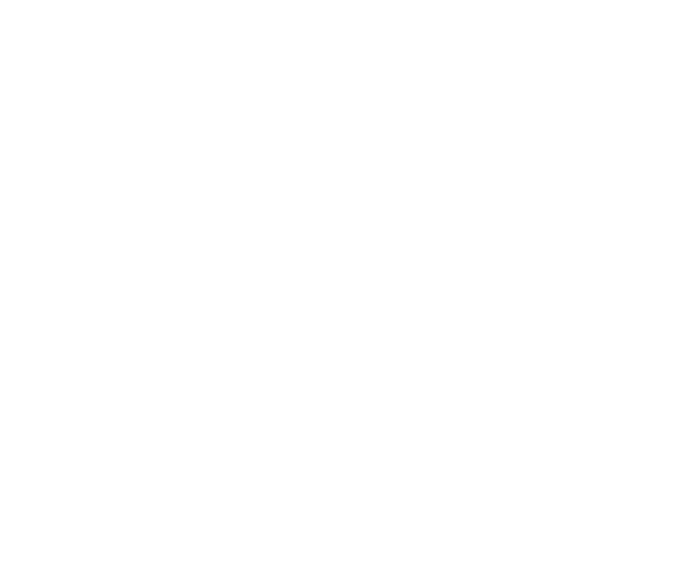
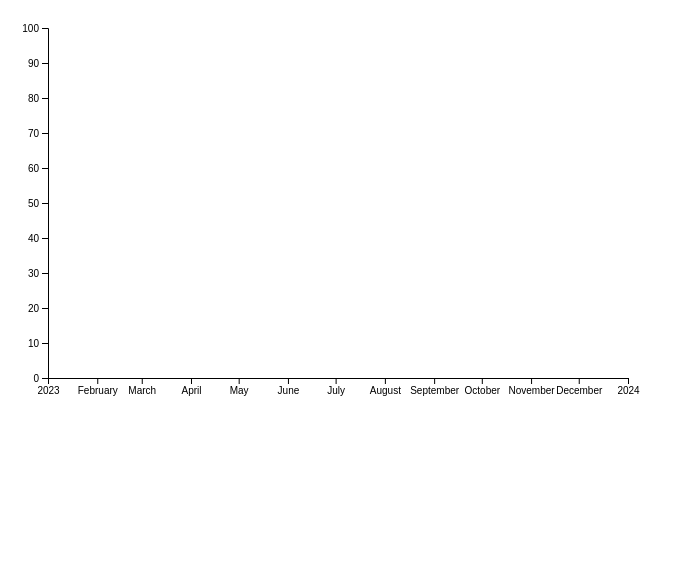
Before and after one commit to maya-edstrom/unit-3, a plain HTML site: page index.html in a window 1280 px wide. Shown: the whole page, without its empty margins (0-679 px from the left). Drawn offline with nearby package versions, Linux system fonts and the light colour scheme.

Commit message:
added code for graphics to index

```diff
--- a/index.html
+++ b/index.html
@@ -32,6 +32,41 @@
         <script src="https://ajax.googleapis.com/ajax/libs/d3js/7.8.5/d3.min.js"></script>
         <script type="module">
 
+            const width = 640;
+            const height = 400;
+            const marginTop = 20;
+            const marginRight = 20;
+            const marginBottom = 30;
+            const marginLeft = 40;
+
+            // Declare the x (horizontal position) scale.
+            const x = d3.scaleUtc()
+                .domain([new Date("2023-01-01"), new Date("2024-01-01")])
+                .range([marginLeft, width - marginRight]);
+
+            // Declare the y (vertical position) scale.
+            const y = d3.scaleLinear()
+                .domain([0, 100])
+                .range([height - marginBottom, marginTop]);
+
+            // Create the SVG container.
+            const svg = d3.create("svg")
+                .attr("width", width)
+                .attr("height", height);
+
+            // Add the x-axis.
+            svg.append("g")
+                .attr("transform", `translate(0,${height - marginBottom})`)
+                .call(d3.axisBottom(x));
+
+            // Add the y-axis.
+            svg.append("g")
+                .attr("transform", `translate(${marginLeft},0)`)
+                .call(d3.axisLeft(y));
+
+            // Append the SVG element.
+            container.append(svg.node());
+
         </script>
 
     </body>
```
